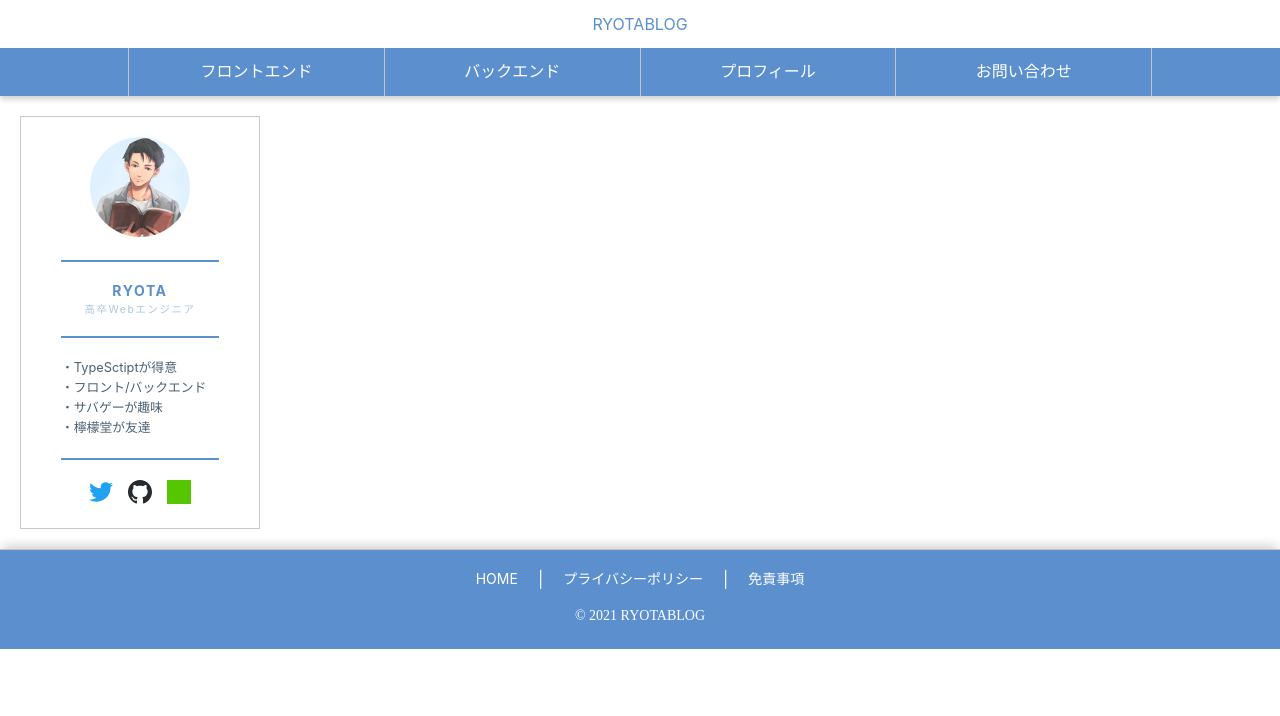
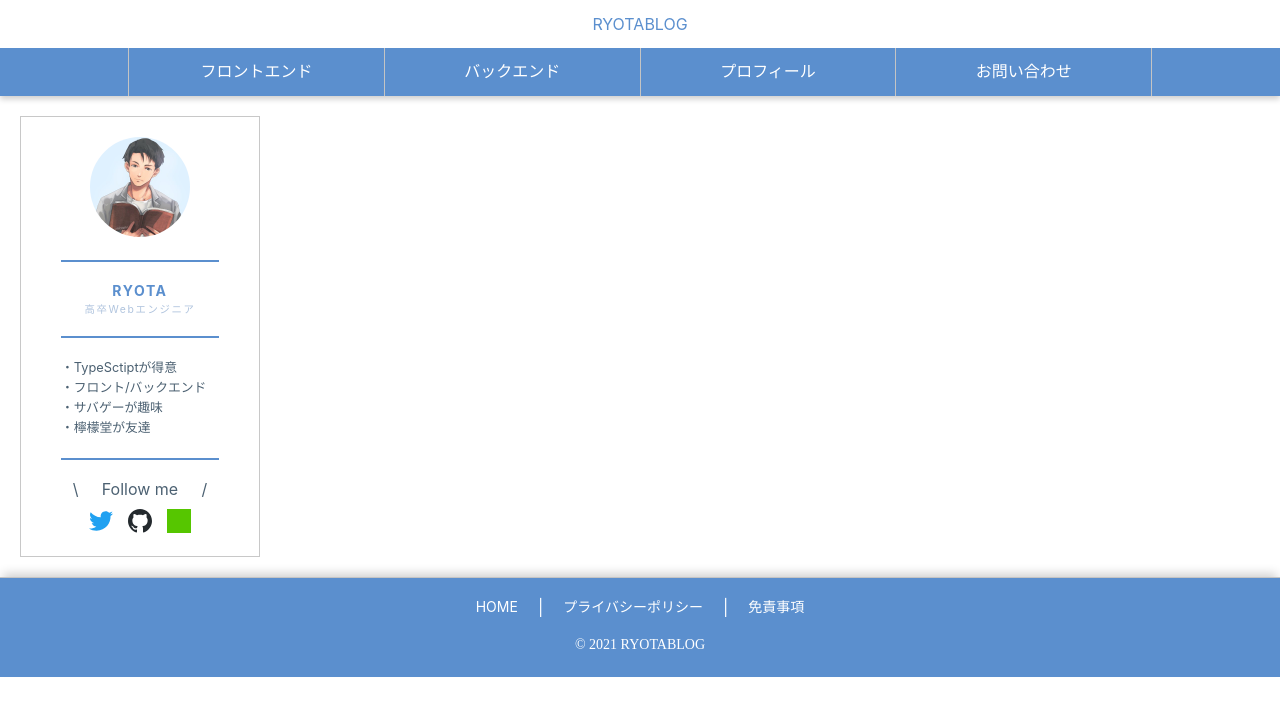
Before and after one commit to RYOTA-F/kosotu-devlog, a Next.js app: page / in a window 1280 px wide. Shown: the top 716 px of the page. Built offline with nearby package versions, Linux system fonts and the light colour scheme.

Commit message:
develop: サイドプロフィール / follow me 追加

```diff
--- a/src/components/organisms/SideProfile/index.tsx
+++ b/src/components/organisms/SideProfile/index.tsx
@@ -51,6 +51,11 @@ const SideProfile: React.FC = () => {
       <hr className={styles.border} />
 
       {/* SNS */}
+      <div className={styles.followMe}>
+        <div>\</div>
+        <div>Follow me</div>
+        <div>/</div>
+      </div>
       <div className={styles.sns}>
         {PROFILE_SNS.map((v, i) =>
           <SnsIcon key={i} sns={v.sns} link_url={v.link} />
--- a/src/components/organisms/SideProfile/styles.module.scss
+++ b/src/components/organisms/SideProfile/styles.module.scss
@@ -48,7 +48,15 @@
   }
 }
 
+.followMe {
+  display: flex;
+  justify-content: space-around;
+  text-align: center;
+  color: var(--c-discription);
+}
+
 .sns {
+  margin-top: 10px;
   padding: 0 20px;
   display: flex;
   justify-content: space-around;
```
